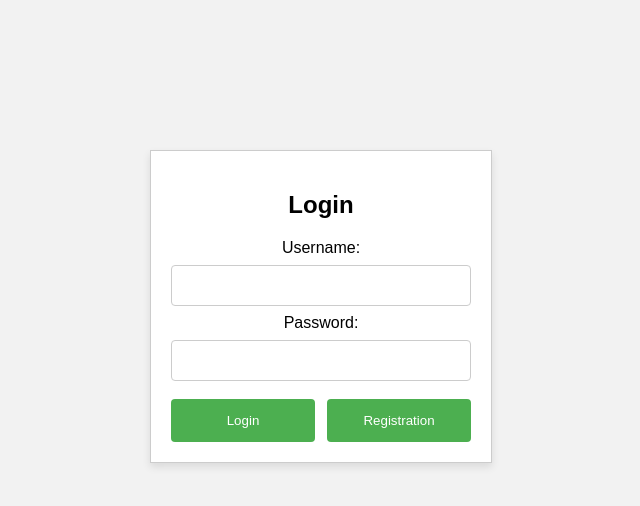
After one commit to loayHajir/sikkaLibrary, a PHP site: page /login.html in a window 1280 px wide. The commit adds this page. Shown: the top 506 px of the page, without its empty margins (319-959 px from the left). Run offline with PHP 8.4, Linux system fonts and the light colour scheme.

Commit message:
login form

```diff
--- a/display.php
+++ b/display.php
@@ -93,7 +93,7 @@ include "connect.php";
     <td>' . $desc . '</td>
     <td>' . $lang . '</td>
     <td>' . $available . '</td>
-    <td> <a href="download.php?file=' . urlencode($pdf) . '">Download PDF</a></td>
+    <td> <a id="down" href="download.php?file=' . urlencode($pdf) . '">Download PDF</a></td>
     <td>
     <button class="btn btn-primary"><a href="update.php? updateid=' . $id . '" class="text-light">Update</a></button>
 
--- /dev/null
+++ b/login.html
@@ -0,0 +1,67 @@
+<!DOCTYPE html>
+<html>
+<head>
+    <title>Login and Registration Form</title>
+    <style>
+        body {
+            font-family: Arial, sans-serif;
+            background-color: #f2f2f2;
+            text-align: center;
+        }
+        .login-container {
+            margin: 150px auto;
+            width: 300px;
+            padding: 20px;
+            border: 1px solid #ccc;
+            background-color: #fff;
+            box-shadow: 0 4px 8px rgba(0, 0, 0, 0.1);
+        }
+        .login-container h2 {
+            margin-bottom: 20px;
+        }
+        .login-container input[type="text"],
+        .login-container input[type="password"] {
+            width: 100%;
+            padding: 12px;
+            margin: 8px 0;
+            box-sizing: border-box;
+            border: 1px solid #ccc;
+            border-radius: 4px;
+        }
+        .login-container .btn-container {
+            display: flex;
+            justify-content: space-between;
+        }
+        .login-container .btn-container input[type="submit"] {
+            width: 48%;
+            background-color: #4CAF50;
+            color: white;
+            padding: 14px 20px;
+            margin-top: 10px;
+            border: none;
+            border-radius: 4px;
+            cursor: pointer;
+        }
+        .login-container .btn-container input[type="submit"]:hover {
+            background-color: #45a049;
+        }
+    </style>
+</head>
+<body>
+    <div class="login-container">
+        <h2>Login</h2>
+        <form action="login.php" method="post">
+            <label for="username">Username:</label>
+            <input type="text" id="username" name="username" required>
+            <br>
+            <label for="password">Password:</label>
+            <input type="password" id="password" name="password" required>
+            <br>
+            <div class="btn-container">
+                <input type="submit" value="Login">
+                <input type="submit" formaction="registration.php" value="Registration">
+            </div>
+        </form>
+    </div>
+</body>
+</html>
```
Also changed, not shown: add.php (+4 -8 lines).
